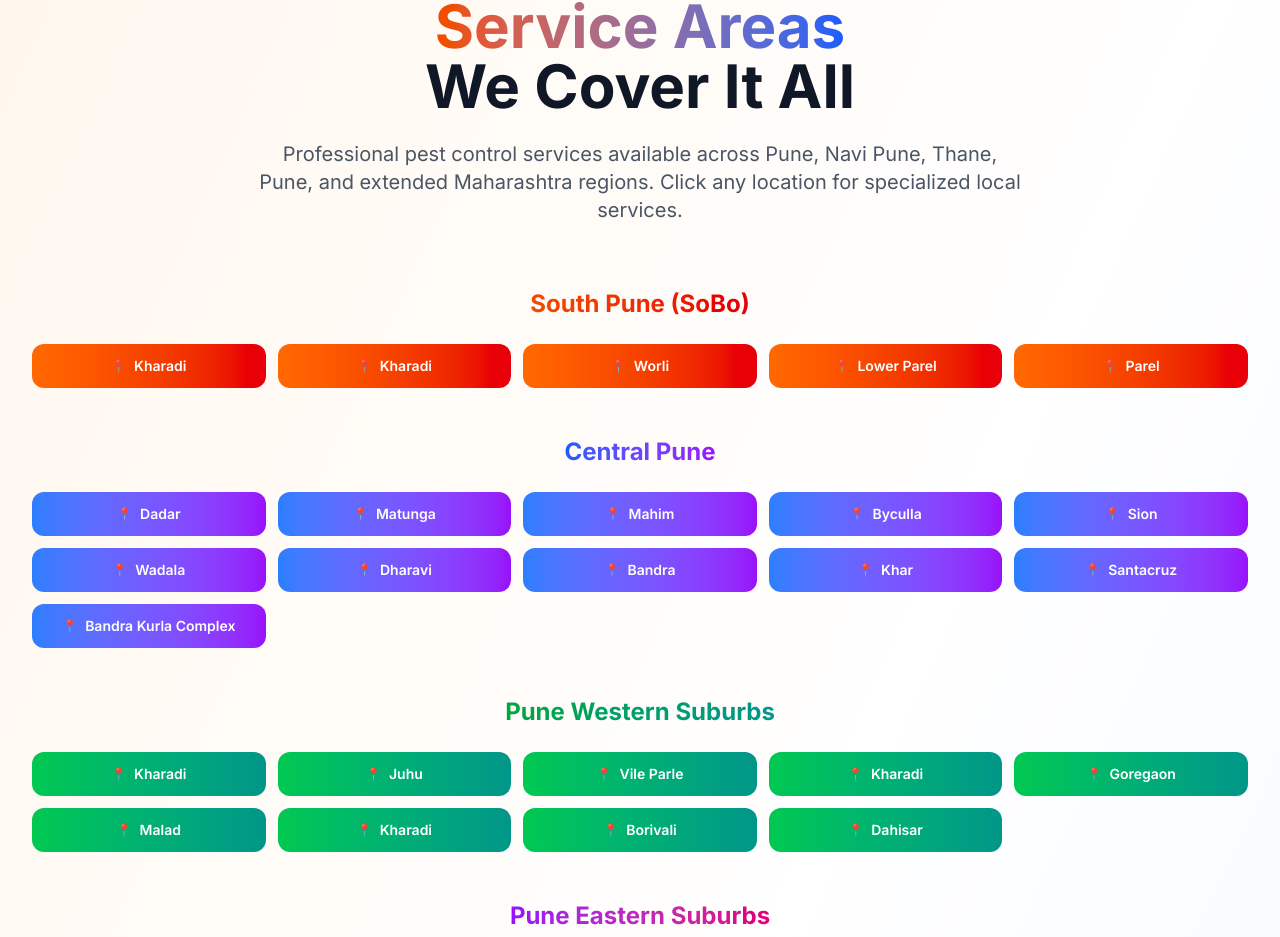
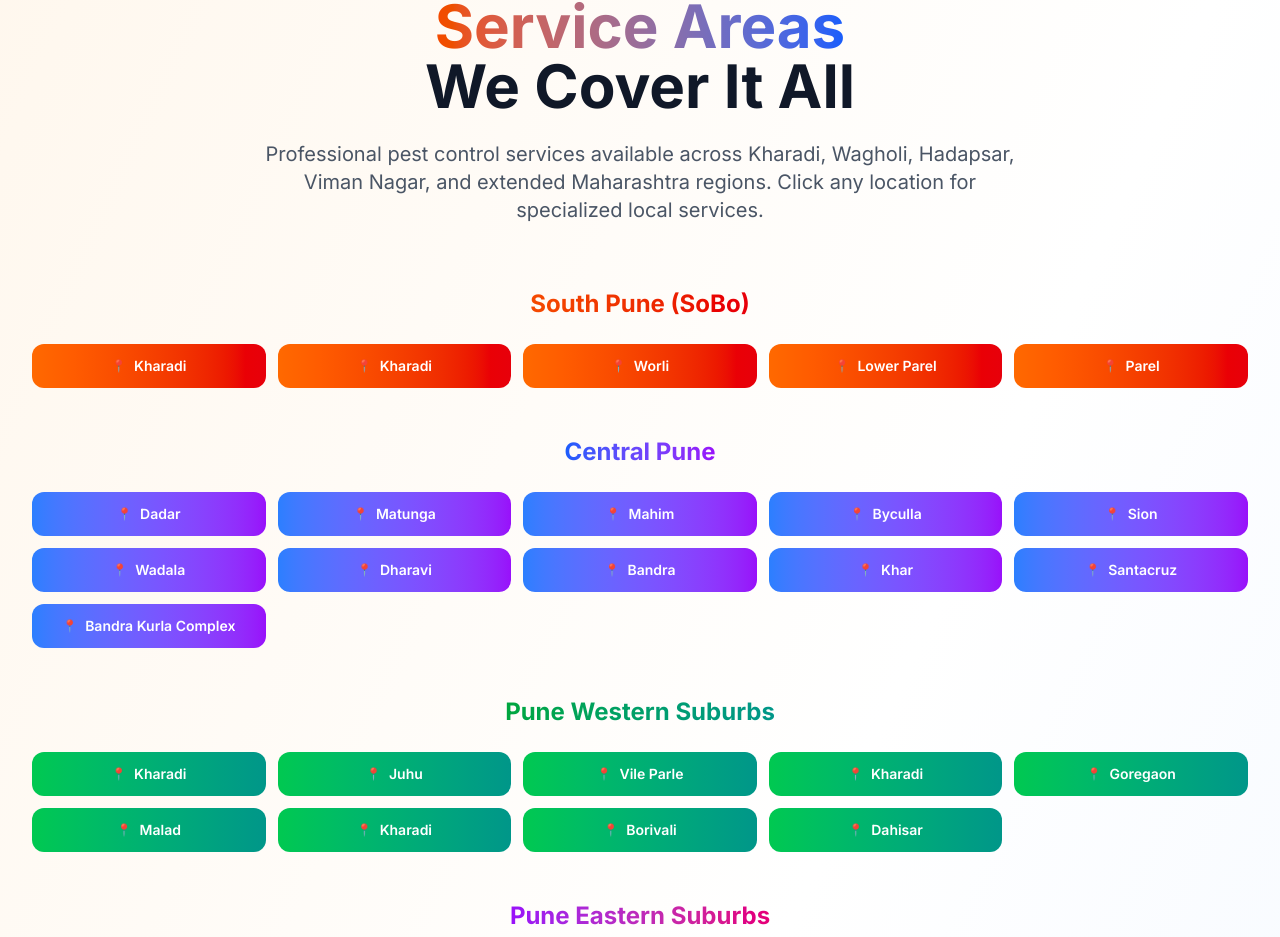
Before and after one commit to mydigitalcrown/superpestcontrol, a Next.js app: page /pest-control-in-kharadi in a window 1280 px wide. Shown: the part 7538-8475 px from the top of the page. Built offline with nearby package versions, Linux system fonts and the light colour scheme.

Commit message:
fix: Final content corrections for Kharadi page
- Replace remaining Matheran references with Kharadi IT Park
- Fix duplicate Pune references in area coverage
- Ensure proper Kharadi area targeting throughout content
- Clean up service area descriptions for better local SEO

```diff
--- a/src/app/pest-control-in-kharadi/page.tsx
+++ b/src/app/pest-control-in-kharadi/page.tsx
@@ -1176,7 +1176,7 @@ export default function PestControlInKharadi() {
               <span className="text-gray-900">We Cover It All</span>
             </h2>
             <p className="text-xl text-gray-600 max-w-3xl mx-auto">
-              Professional pest control services available across Pune, Navi Pune, Thane, Pune, and extended Maharashtra regions. Click any location for specialized local services.
+              Professional pest control services available across Kharadi, Wagholi, Hadapsar, Viman Nagar, and extended Maharashtra regions. Click any location for specialized local services.
             </p>
           </div>
 
```
